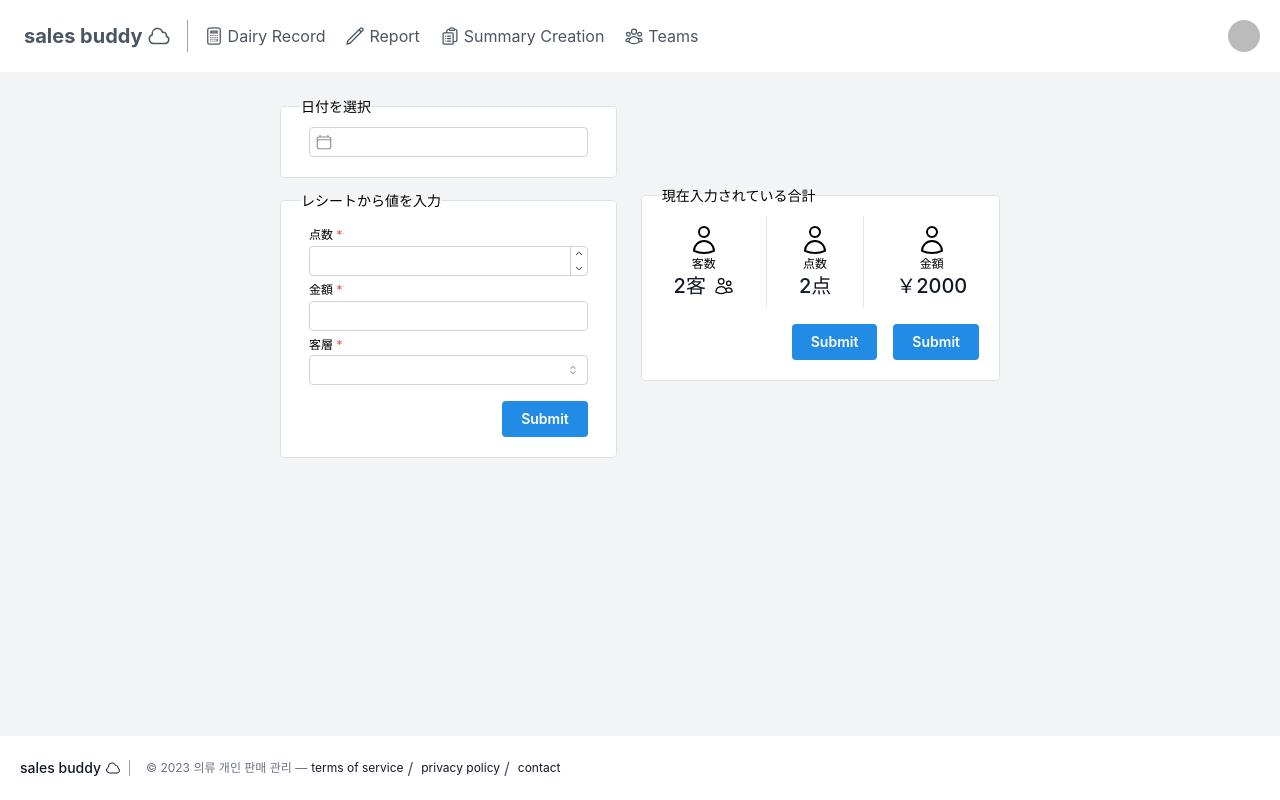
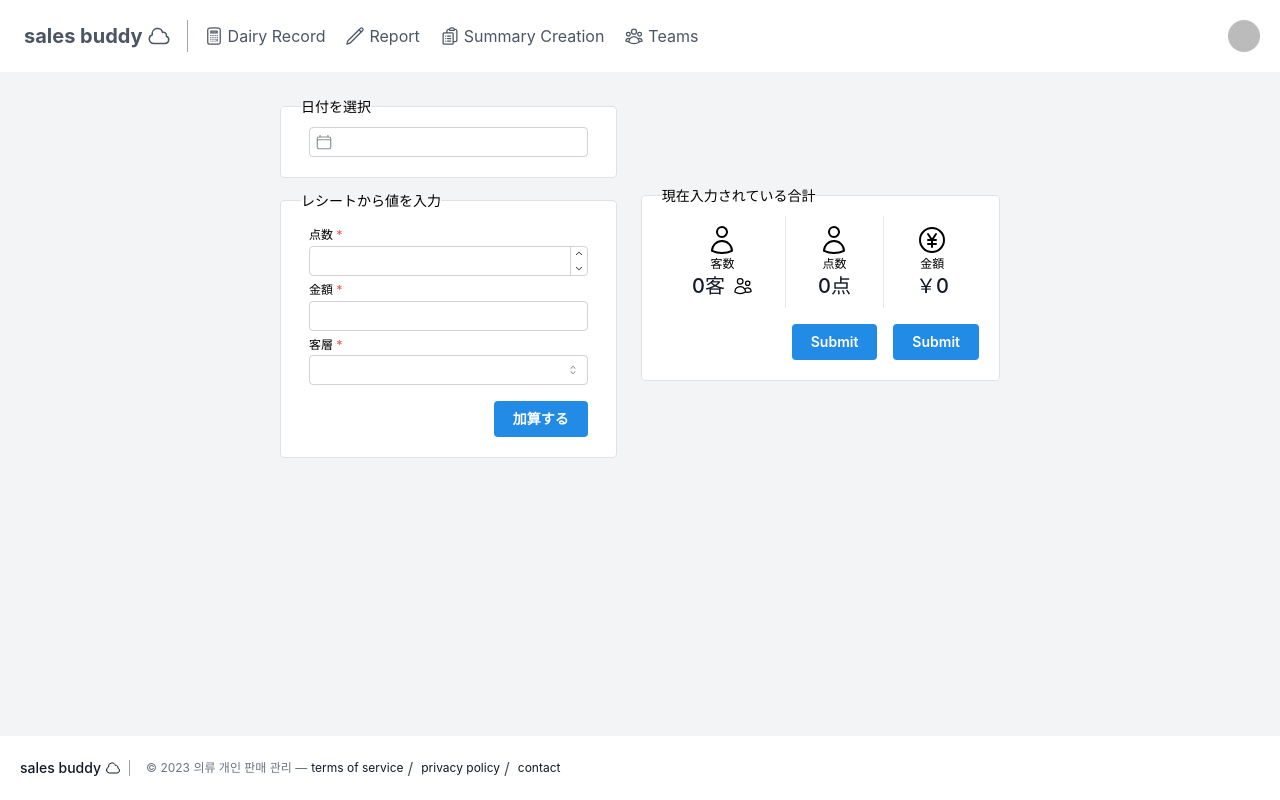
Before and after one commit to eriplume/sales_buddy, a Next.js app: page /dairyrecord in a window 1280 px wide. Built offline with nearby package versions, Linux system fonts and the light colour scheme; no server answers; sample sign-in values are in the browser's storage.

Commit message:
:construction: Feat: 途中経過 #4
フォームの形はは維持

```diff
--- a/app/components/page/DairyRecord/CurrentData.tsx
+++ b/app/components/page/DairyRecord/CurrentData.tsx
@@ -1,7 +1,10 @@
-import { Button, Group } from '@mantine/core';
-import { UserIcon, CurrencyYenIcon, ClipboardDocumentListIcon, UsersIcon} from "@heroicons/react/24/outline";
+import useCalculationStore from '@/store/calculationStore';
+import { UserIcon, CurrencyYenIcon, UsersIcon} from "@heroicons/react/24/outline";
 
 export default function CurrentData() {
+
+  const { totalAmount, totalNumber, customerCount, customers } = useCalculationStore();
+
   return (
     <>
       <div className="flex flex-row justify-center w-full">
@@ -13,7 +16,7 @@ export default function CurrentData() {
           </p>
           <div className="flex flex-row items-center whitespace-nowrap">
             <h2 className="title-font font-medium text-xl text-gray-900">
-              2客
+              {customerCount}客
             </h2>
             <UsersIcon  className="w-5 h-5 font-bold ml-2" />
           </div>
@@ -27,19 +30,19 @@ export default function CurrentData() {
           </p>
           <div className="flex flex-row items-center whitespace-nowrap">
             <h2 className="title-font font-medium text-xl text-gray-900">
-              2点
+              {totalNumber}点
             </h2>
           </div>
         </div>
 
         <div className="flex flex-col justify-center py-2 px-8 border-l border-gray-200">
-          <UserIcon className="w-8 h-8 mx-auto"/>
+          <CurrencyYenIcon className="w-8 h-8 mx-auto"/>
           <p className="flex text-xs mx-auto">
             金額
           </p>
           <div className="flex flex-row items-center whitespace-nowrap">
             <h2 className="title-font font-medium text-xl text-gray-900">
-              ￥2000
+              ￥{totalAmount}
             </h2>
           </div>
         </div>
--- a/app/components/page/DairyRecord/RecordInputForm.tsx
+++ b/app/components/page/DairyRecord/RecordInputForm.tsx
@@ -1,14 +1,36 @@
 'use client'
-import { NumberInput, Select, Button, Group, Box } from '@mantine/core';
+import useCalculationStore from '@/store/calculationStore';
+import { NumberInput, Select, Button, Group } from '@mantine/core';
 
 export default function RecordInputForm () {
+
+  const { addToTotal, options } = useCalculationStore();
+
+  const handleSubmit = (event: React.FormEvent<HTMLFormElement>) => {
+    event.preventDefault();
+    // フォームデータの取得
+    const formData = new FormData(event.currentTarget);
+    const amount = parseFloat(formData.get('amount') as string);
+    const number = parseFloat(formData.get('number') as string);
+    const customer = formData.get('customer') as string;
+
+    addToTotal({ amount, number, customer });
+    console.log(amount)
+    console.log(number)
+    console.log(customer)
+
+
+    // フォームのリセット
+    event.currentTarget.reset();
+  };
 
     return (
         <>
         <div className="flex justify-center items-center w-full">
-        <form onSubmit={() => console.log('hello')} className="w-full mx-auto px-2">
+        <form onSubmit={handleSubmit} className="w-full mx-auto px-2">
         <NumberInput
           label="点数"
+          name="number"
           withAsterisk
           min={0}
           max={30}
@@ -17,6 +39,7 @@ export default function RecordInputForm () {
         />
         <NumberInput
           label="金額"
+          name="amount"
           withAsterisk
           min={0}
           max={500000}
@@ -29,9 +52,14 @@ export default function RecordInputForm () {
           label="客層"
           withAsterisk
           size="xs"
+          data={options.map((option) => ({
+            value: option.value.toString(),
+            label: option.label,
+          }))}
         />
+
         <Group justify="flex-end" mt="md">
-          <Button>Submit</Button>
+          <Button type="submit">加算する</Button>
         </Group>
       </form>
       </div>
--- /dev/null
+++ b/store/calculationStore.ts
@@ -0,0 +1,54 @@
+import create from 'zustand';
+import axios from 'axios'
+import dayjs from 'dayjs';
+
+type Option = {
+  value: number;
+  label: string;
+};
+
+type CalculationState = {
+  totalAmount: number;
+  totalNumber: number;
+  customerCount: number;
+  customers: string[];
+  options: Option[];
+  addToTotal: (params: AddToTotalParams) => void;
+};
+
+type AddToTotalParams = {
+  amount: number;
+  number: number;
+  customer: string;
+};
+
+const useCalculationStore = create<CalculationState>((set, get) => ({
+  totalAmount: 0,
+  totalNumber: 0,
+  customerCount: 0,
+  customers: [],
+  selectedDate: new Date(),
+  options: [
+    { value: 1, label: "主婦" },
+    { value: 2, label: "OL" },
+    { value: 3, label: "若ママ" },
+    { value: 4, label: "マダム" },
+    { value: 5, label: "アッパー" },
+    { value: 6, label: "学生" },
+    { value: 7, label: "観光客" },
+    { value: 8, label: "ギフト" },
+    { value: 9, label: "その他" },
+  ],
+
+  // 加算アクション
+  addToTotal: ({ amount, number, customer }: AddToTotalParams) => {
+    set((state) => ({
+      totalAmount: state.totalAmount + Number(amount),
+      totalNumber: state.totalNumber + Number(number),
+      customers: [...state.customers, customer],
+      customerCount: state.customerCount+ 1
+    }));
+  },
+}));
+
+export default useCalculationStore;
```
